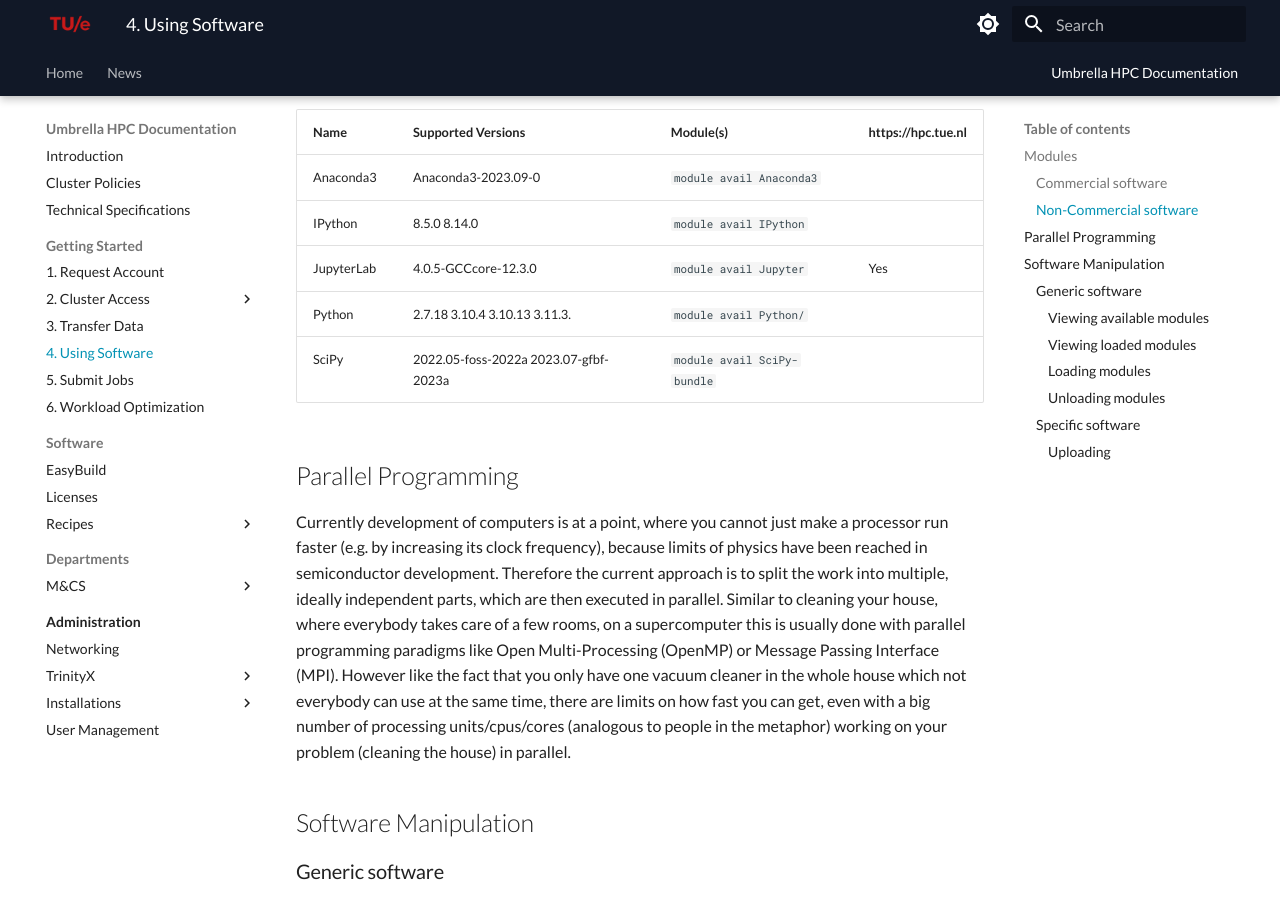
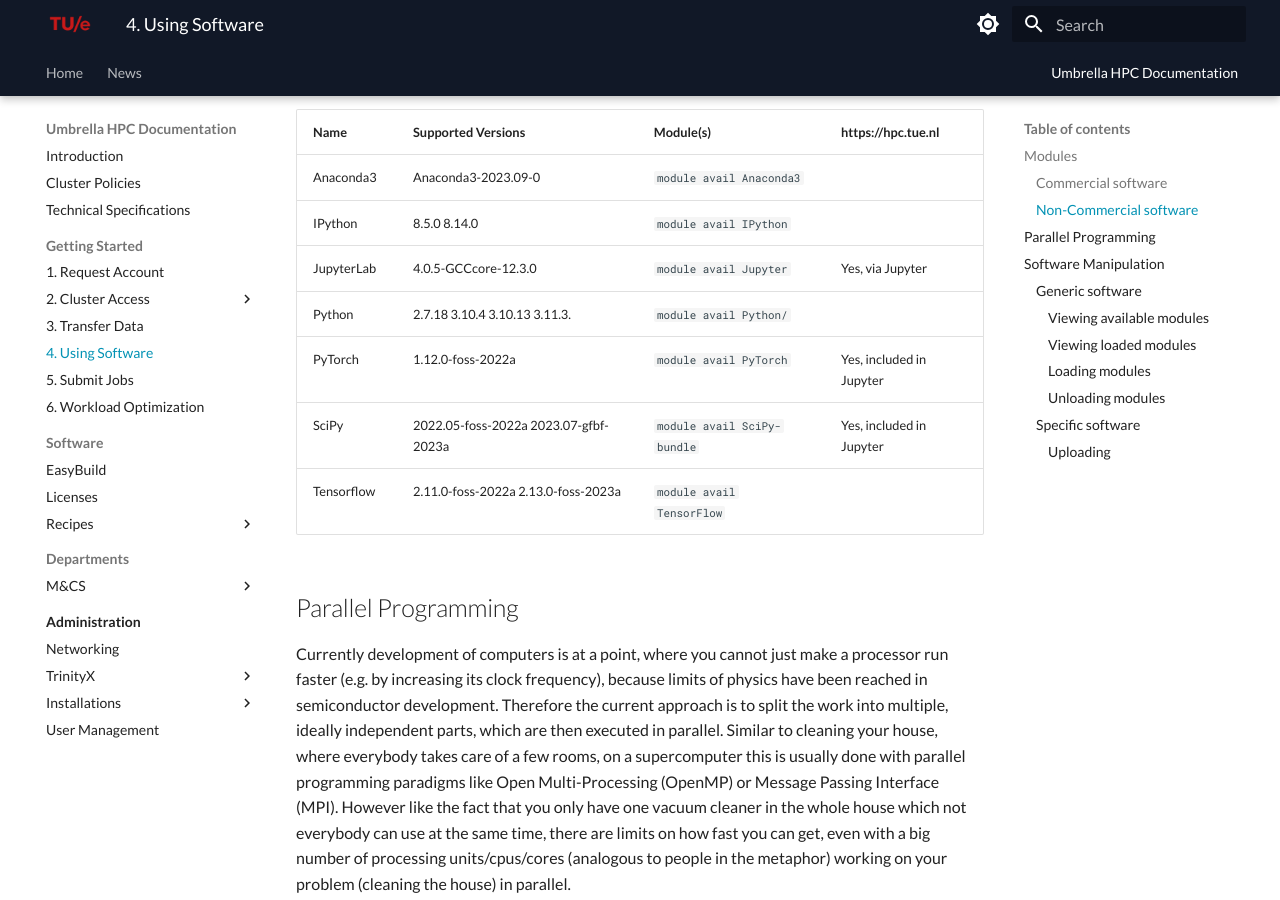
Before and after one commit to gferhpc/supercomputing.tue.nl, an MkDocs documentation site: the page built from pages/documentation/steps/software/index.md, in a window 1280 px wide and 900 px high, scrolled down 2355 px. Built offline with MkDocs 1.6.1 and Material for MkDocs 9.7.7, drawn with Linux system fonts in a browser that asks for light colours.

Commit message:
Update index.md

```diff
--- a/pages/documentation/steps/software/index.md
+++ b/pages/documentation/steps/software/index.md
@@ -126,9 +126,12 @@
 | -------------- | ------------------------------------ | ------------------------ | ------------------ |
 | Anaconda3      | Anaconda3-2023.09-0                  | `module avail Anaconda3` | |
 | IPython        | 8.5.0 8.14.0                         | `module avail IPython`   | |
-| JupyterLab     | 4.0.5-GCCcore-12.3.0                 | `module avail Jupyter`   | Yes |
+| JupyterLab     | 4.0.5-GCCcore-12.3.0                 | `module avail Jupyter`   | Yes, via Jupyter |
 | Python         | 2.7.18 3.10.4 3.10.13 3.11.3.        | `module avail Python/`   | |
-| SciPy          | 2022.05-foss-2022a 2023.07-gfbf-2023a | `module avail SciPy-bundle` | |
+| PyTorch        | 1.12.0-foss-2022a                    | `module avail PyTorch`   | Yes, included in Jupyter|
+| SciPy          | 2022.05-foss-2022a 2023.07-gfbf-2023a | `module avail SciPy-bundle` | Yes, included in Jupyter |
+| Tensorflow     | 2.11.0-foss-2022a 2.13.0-foss-2023a  | `module avail TensorFlow` | |
+
 
 
 ## Parallel Programming
```
